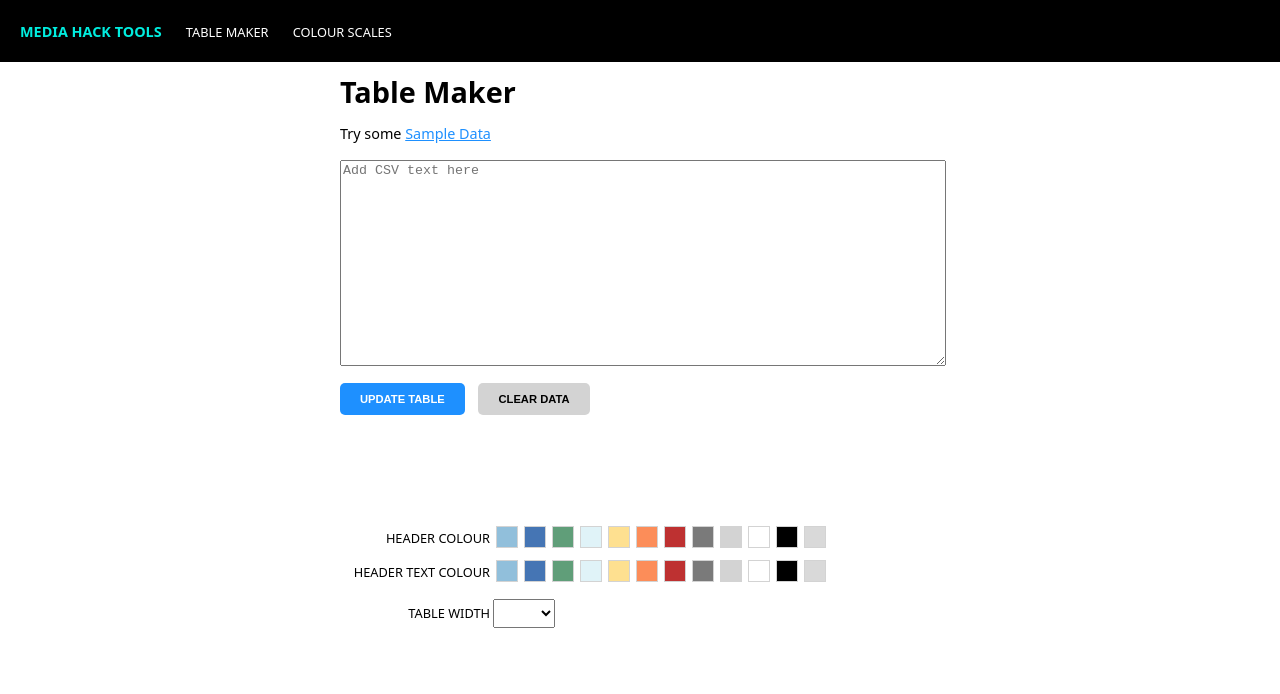
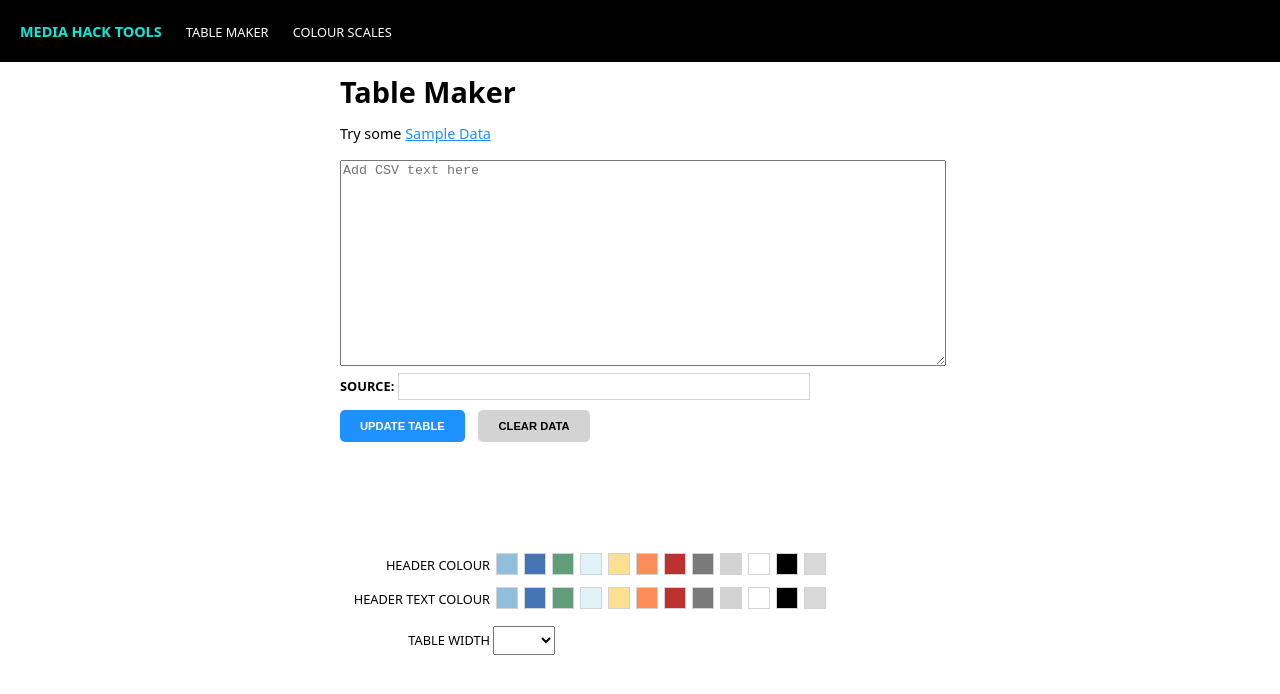
Before and after one commit to mediahackza/tools.mediahack, a SvelteKit app: page /tables in a window 1280 px wide. Shown: the top 694 px of the page. Built offline with nearby package versions, Linux system fonts and the light colour scheme.

Commit message:
updating tables

```diff
--- a/src/routes/tables/+page.svelte
+++ b/src/routes/tables/+page.svelte
@@ -1,4 +1,6 @@
 <script>
+    let source = ""
+    import outlierlogo from '$assets/outlierlogo.png'
     let sampleData = `University,Stage3,Stage4,Stage5,Stage 6
 CPUT,"R30,500","R44,650","R56,400","R82,250"
 UCT,"R98,510","R131,346","R164,183","R197,019"
@@ -104,6 +106,7 @@ result.push(properties)
     <h1>Table Maker</h1>
     <div class="example">Try some <span class="sample-link" on:click={addSampleData}>Sample Data</span></div>
     <textarea placeholder="Add CSV text here" bind:value={data}></textarea>
+    <div class="sources"><span class="label">Source:</span > <input type="text" bind:value={source}></div>
     <div class="buttons">
         <button on:click={getRows}>Update Table</button>
         <button class="clear" on:click={() => data = []}>Clear Data</button>
@@ -175,6 +178,17 @@ result.push(properties)
                         </tr>
                     {/each}
                 </tbody>
+                <tfoot>
+                    <tr>
+                        <td class="footer source" colspan="{Math.ceil(columns.length/2)}">
+                        {#if source.length > 0}
+                        Source: {source}
+                        {/if}
+                        </td>
+                        <td class="footer logo" colspan="{Math.floor(columns.length/2)}">
+                        <img src="{outlierlogo}"></td>
+                    </tr>
+                </tfoot>
            </table>
         </div>
 
@@ -214,10 +228,13 @@ result.push(properties)
         border: 1px solid #ddd;
         text-align: left;
         border: solid 1px #fff;
+
     }
     td {
+        color: #000;
         padding: 5px;
         border: solid 1px #eee;
+        font-size: 0.8rem;
     }
     .settings {
         margin-bottom: 30px;
@@ -303,4 +320,31 @@ button:hover {
 .clear:hover {
   background: rgb(181, 181, 181);
 }
+.footer {
+
+    border: none;
+}
+.footer img {
+    max-width: 100%;
+}
+.logo {
+    text-align: right;
+}
+.source {
+    color: rgb(148, 148, 148);
+    font-size: 0.8rem;
+    line-height: 1.2rem;
+}
+input {
+    padding: 5px;
+    border: solid 1px lightgray;
+    width: 400px;
+
+}
+.label {
+    text-transform: uppercase;
+    font-size: 0.8rem;
+    font-weight: 700;
+}
+
 </style>
--- a/svelte.config.js
+++ b/svelte.config.js
@@ -9,7 +9,8 @@ const config = {
 		adapter: adapter(),
 		alias: {
 			$lib: './src/lib',
-			$components: './src/components'
+			$components: './src/components',
+			$assets: './src/assets'
 		}
 	}
 };
```
Also changed, not shown: src/assets/outlierlogo.png (added).
